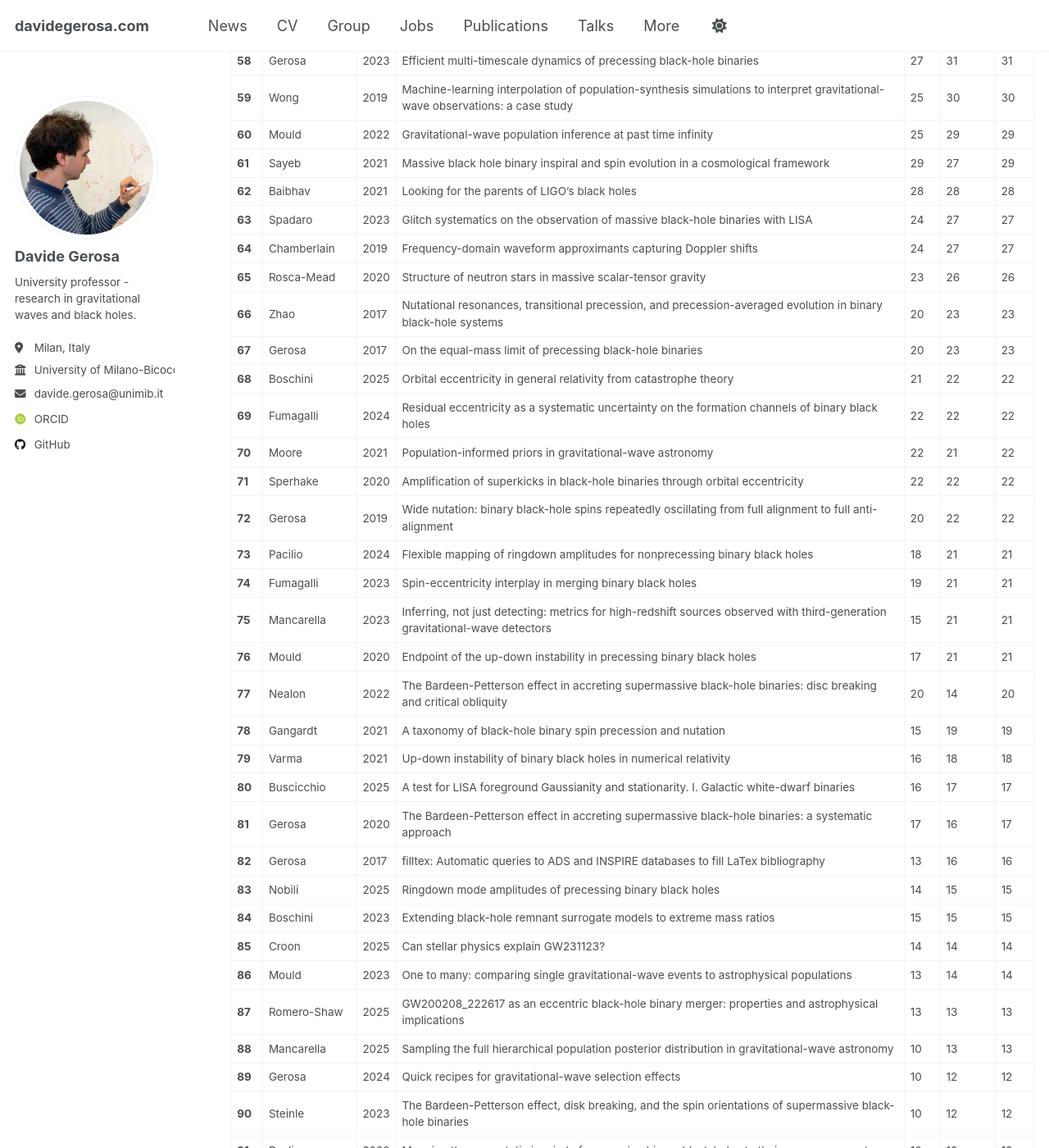
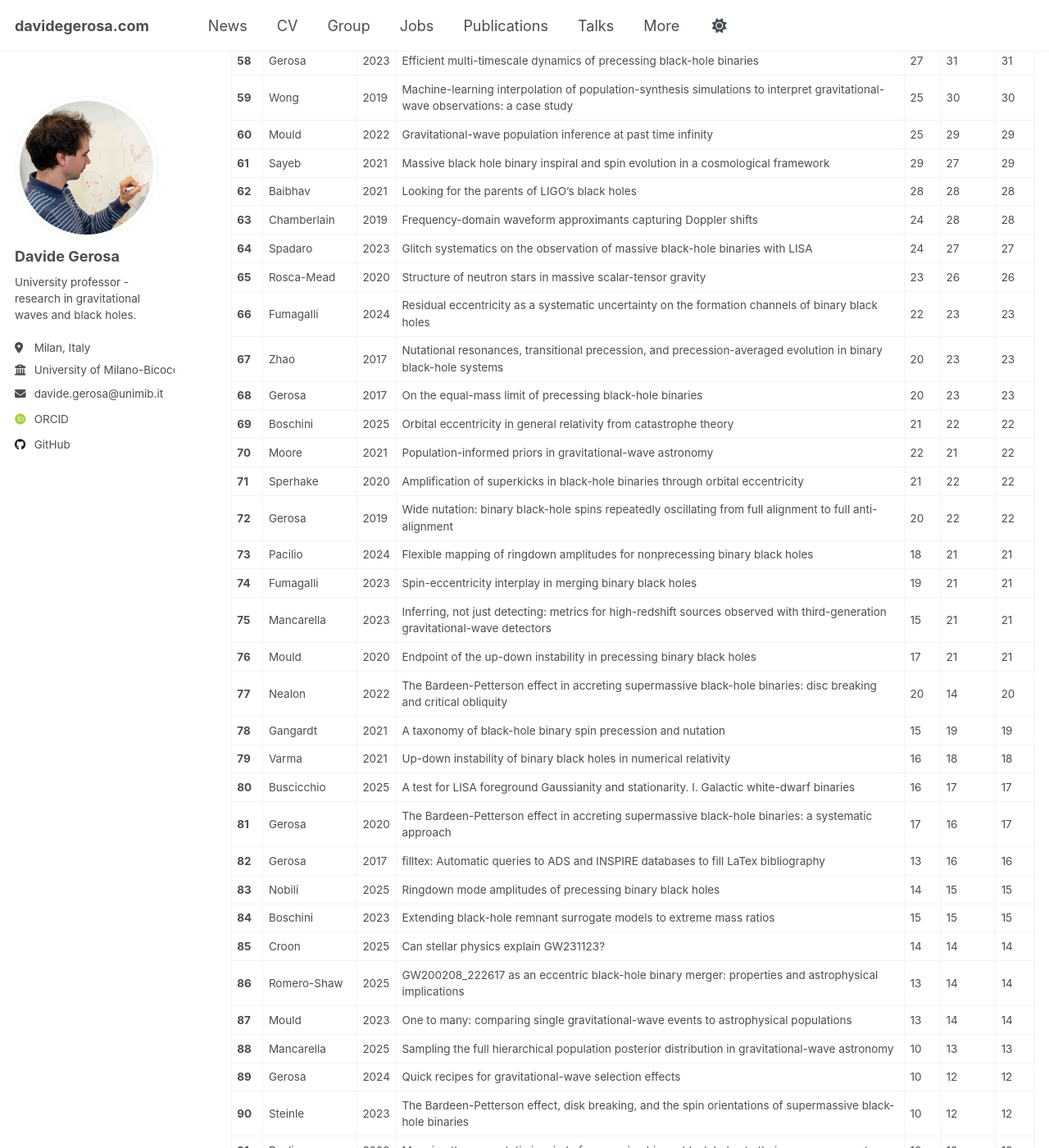
Before and after one commit to dgerosa/website, a Jekyll site: the page built from _pages/citations.md, in a window 1280 px wide and 1400 px high, scrolled down 2818 px. Shown: the whole window at 82% size. Built offline with Jekyll 4.4.1, drawn with Linux system fonts in a browser that asks for light colours; some web fonts are replaced; some of the changed text lies outside the part shown.

Commit message:
Website update from workflow

```diff
--- a/_pages/_citations.md
+++ b/_pages/_citations.md
@@ -71,15 +71,15 @@
 | **60** | Mould | 2022 | Gravitational-wave population inference at past time infinity | 25 | 29 | 29 |
 | **61** | Sayeb | 2021 | Massive black hole binary inspiral and spin evolution in a cosmological framework | 29 | 27 | 29 |
 | **62** | Baibhav | 2021 | Looking for the parents of LIGO's black holes | 28 | 28 | 28 |
-| **63** | Spadaro | 2023 | Glitch systematics on the observation of massive black-hole binaries with LISA | 24 | 27 | 27 |
-| **64** | Chamberlain | 2019 | Frequency-domain waveform approximants capturing Doppler shifts | 24 | 27 | 27 |
+| **63** | Chamberlain | 2019 | Frequency-domain waveform approximants capturing Doppler shifts | 24 | 28 | 28 |
+| **64** | Spadaro | 2023 | Glitch systematics on the observation of massive black-hole binaries with LISA | 24 | 27 | 27 |
 | **65** | Rosca-Mead | 2020 | Structure of neutron stars in massive scalar-tensor gravity | 23 | 26 | 26 |
-| **66** | Zhao | 2017 | Nutational resonances, transitional precession, and precession-averaged evolution in binary black-hole systems | 20 | 23 | 23 |
-| **67** | Gerosa | 2017 | On the equal-mass limit of precessing black-hole binaries | 20 | 23 | 23 |
-| **68** | Boschini | 2025 | Orbital eccentricity in general relativity from catastrophe theory | 21 | 22 | 22 |
-| **69** | Fumagalli | 2024 | Residual eccentricity as a systematic uncertainty on the formation channels of binary black holes | 22 | 22 | 22 |
+| **66** | Fumagalli | 2024 | Residual eccentricity as a systematic uncertainty on the formation channels of binary black holes | 22 | 23 | 23 |
+| **67** | Zhao | 2017 | Nutational resonances, transitional precession, and precession-averaged evolution in binary black-hole systems | 20 | 23 | 23 |
+| **68** | Gerosa | 2017 | On the equal-mass limit of precessing black-hole binaries | 20 | 23 | 23 |
+| **69** | Boschini | 2025 | Orbital eccentricity in general relativity from catastrophe theory | 21 | 22 | 22 |
 | **70** | Moore | 2021 | Population-informed priors in gravitational-wave astronomy | 22 | 21 | 22 |
-| **71** | Sperhake | 2020 | Amplification of superkicks in black-hole binaries through orbital eccentricity | 22 | 22 | 22 |
+| **71** | Sperhake | 2020 | Amplification of superkicks in black-hole binaries through orbital eccentricity | 21 | 22 | 22 |
 | **72** | Gerosa | 2019 | Wide nutation: binary black-hole spins repeatedly oscillating from full alignment to full anti-alignment | 20 | 22 | 22 |
 | **73** | Pacilio | 2024 | Flexible mapping of ringdown amplitudes for nonprecessing binary black holes | 18 | 21 | 21 |
 | **74** | Fumagalli | 2023 | Spin-eccentricity interplay in merging binary black holes | 19 | 21 | 21 |
@@ -94,18 +94,18 @@
 | **83** | Nobili | 2025 | Ringdown mode amplitudes of precessing binary black holes | 14 | 15 | 15 |
 | **84** | Boschini | 2023 | Extending black-hole remnant surrogate models to extreme mass ratios | 15 | 15 | 15 |
 | **85** | Croon | 2025 | Can stellar physics explain GW231123? | 14 | 14 | 14 |
-| **86** | Mould | 2023 | One to many: comparing single gravitational-wave events to astrophysical populations | 13 | 14 | 14 |
-| **87** | Romero-Shaw | 2025 | GW200208_222617 as an eccentric black-hole binary merger: properties and astrophysical implications | 13 | 13 | 13 |
+| **86** | Romero-Shaw | 2025 | GW200208_222617 as an eccentric black-hole binary merger: properties and astrophysical implications | 13 | 14 | 14 |
+| **87** | Mould | 2023 | One to many: comparing single gravitational-wave events to astrophysical populations | 13 | 14 | 14 |
 | **88** | Mancarella | 2025 | Sampling the full hierarchical population posterior distribution in gravitational-wave astronomy | 10 | 13 | 13 |
 | **89** | Gerosa | 2024 | Quick recipes for gravitational-wave selection effects | 10 | 12 | 12 |
 | **90** | Steinle | 2023 | The Bardeen-Petterson effect, disk breaking, and the spin orientations of supermassive black-hole binaries | 10 | 12 | 12 |
 | **91** | Reali | 2020 | Mapping the asymptotic inspiral of precessing binary black holes to their merger remnants | 10 | 12 | 12 |
-| **92** | Gangardt | 2022 | Constraining black-hole binary spin precession and nutation with sequential prior conditioning | 10 | 11 | 11 |
-| **93** | Tenorio | 2025 | Scalable data-analysis framework for long-duration gravitational waves from compact binaries using short Fourier transforms | 8 | 10 | 10 |
-| **94** | Pacilio | 2024 | Catalog variance of testing general relativity with gravitational-wave data | 8 | 10 | 10 |
+| **92** | Pacilio | 2024 | Catalog variance of testing general relativity with gravitational-wave data | 8 | 11 | 11 |
+| **93** | Gangardt | 2022 | Constraining black-hole binary spin precession and nutation with sequential prior conditioning | 10 | 11 | 11 |
+| **94** | Tenorio | 2025 | Scalable data-analysis framework for long-duration gravitational waves from compact binaries using short Fourier transforms | 8 | 10 | 10 |
 | **95** | De Renzis | 2022 | Characterization of merging black holes with two precessing spins | 7 | 10 | 10 |
 | **96** | Santoliquido | 2024 | Classifying binary black holes from Population III stars with the Einstein Telescope: a machine-learning approach | 9 | 8 | 9 |
-| **97** | Cole | 2025 | Sequential simulation-based inference for extreme mass ratio inspirals | 8 | 8 | 8 |
+| **97** | Cole | 2025 | Sequential simulation-based inference for extreme mass ratio inspirals | 7 | 8 | 8 |
 | **98** | Pedrotti | 2025 | Cosmology with the angular cross-correlation of gravitational-wave and galaxy catalogs: forecasts for next-generation interferometers and the Euclid survey | 7 | 8 | 8 |
 | **99** | Fabbri | 2025 | Reconstructing parametric gravitational-wave population fits from non-parametric results without refitting the data | 7 | 8 | 8 |
 | **100** | Mould | 2024 | Calibrating signal-to-noise ratio detection thresholds using gravitational-wave catalogs | 7 | 8 | 8 |
```
Also changed, not shown: other parts of _pages/_citations.md (+18 -18 lines), _pages/_group.md (+1 -1 lines), _pages/_publications.md (+1 -1 lines), _pages/_talks.md (+1 -1 lines).
